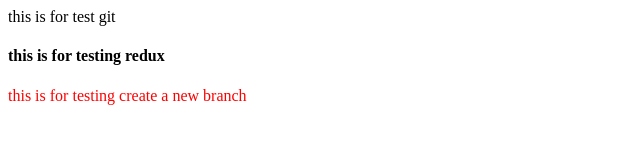
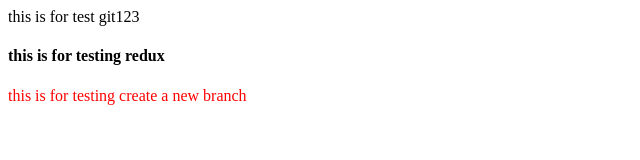
Before and after one commit to DamonWZX/project_20190806, a plain HTML site: page index.html in a window 1280 px wide. Shown: the full height of the page, 0-640 px from the left. Drawn offline with Linux system fonts and the light colour scheme.

Commit message:
test for conflict 4th

```diff
--- a/index.html
+++ b/index.html
@@ -10,7 +10,7 @@
 </head>
 
 <body>
-    <div>this is for test git</div>
+    <div>this is for test git123</div>
     <h4>this is for testing redux</h4>
     <p>this is for testing create a new branch</p>
     <script src="./index.js"></script>
```
